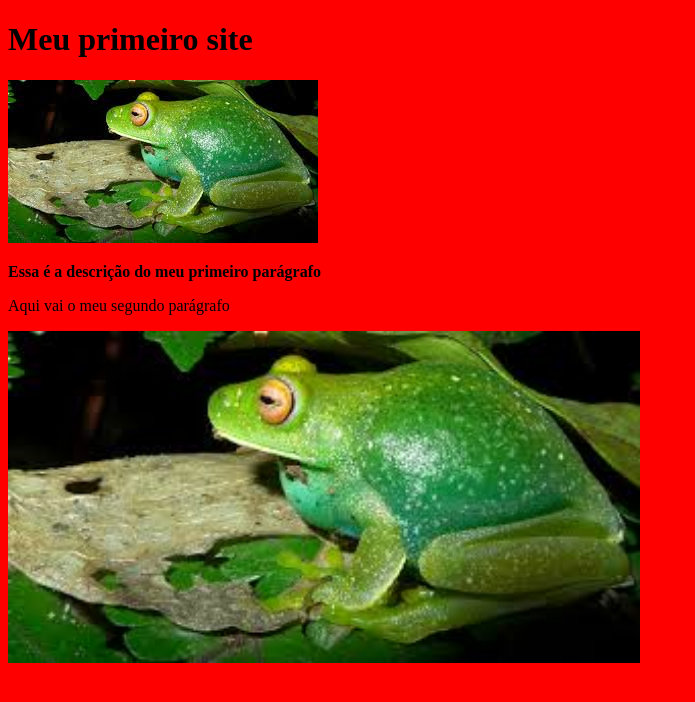
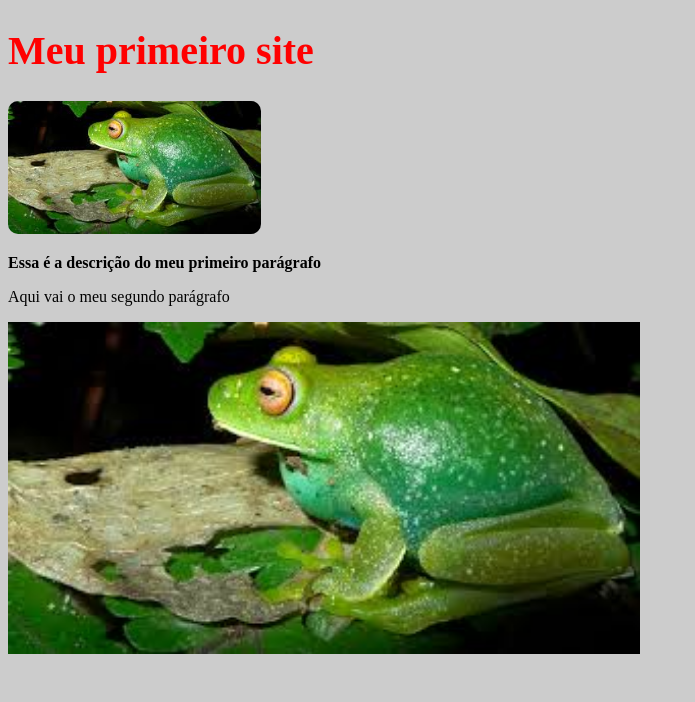
Before and after one commit to professor-weslly/primeiro-projeto-html_2B, a plain HTML site: page index.html in a window 1280 px wide. Shown: the whole page, without its empty margins (0-695 px from the left). Drawn offline with Linux system fonts and the light colour scheme.

Commit message:
Update style.css

```diff
--- a/style.css
+++ b/style.css
@@ -1,6 +1,16 @@
 body{
-  background-color: red;
+  background-color: #CCCCCC;
  }
+
+.titulo{
+  font-size: 40px;
+  color: red;
+}
+
+.sapo_header{
+  width: 20%;
+  border-radius: 10px;
+}
 
 .sapo{
   width: 50%;
```
